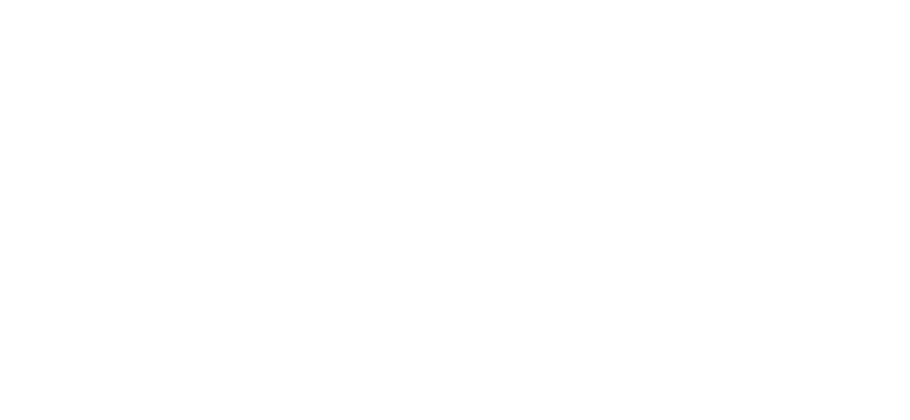
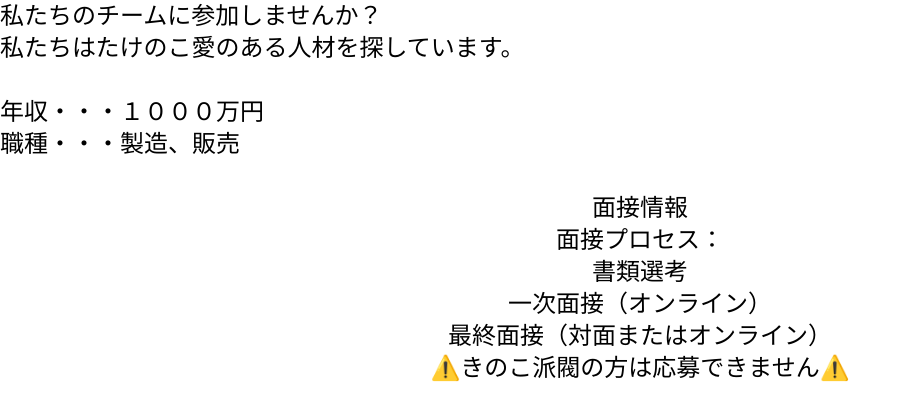
Before and after one commit to wedinc/fortune-island, a React (Create React App) app: page /recruitment in a window 1280 px wide. Shown: the top 420 px of the page, without its empty margins (0-910 px from the left). Built offline with nearby package versions, Linux system fonts and the light colour scheme.

Commit message:
タスク１タスク６更新タスク７追加

```diff
--- a/src/pages/Home.jsx
+++ b/src/pages/Home.jsx
@@ -71,20 +71,25 @@
             height={1080}
             objectFit="cover"
           />
-          <div className="absolute inset-0 flex items-center justify-center">
-            <div className="text-center text-black">
-              <h2 className="text-4xl font-bold mb-4">
+        </section>
+
+        <div className="flex items-center justify-center text-center text-black mb-8">
+          <div>
+            <h2 className="text-4xl font-bold mb-8">
               たけのこが未来を創造する
             </h2>
             <p className="text-xl mb-8">
               私たちは、革新的なソリューションで社会に貢献します
             </p>
-              <Button size="lg" variant="secondary" onClick={handleClickAbout}>
+            <Button
+              className="text-black bg-transparent border border-black text-3xl"
+              variant="secondary"
+              onClick={handleClickAbout}
+            >
               詳細はこちら
             </Button>
           </div>
         </div>
-        </section>
 
         <section className="py-16">
           <div className="container mx-auto">
--- a/src/pages/Product.jsx
+++ b/src/pages/Product.jsx
@@ -12,7 +12,9 @@
     <div className="container mx-auto flex flex-col sm:flex-row justify-between items-center">
       <h1 className="text-2xl font-bold">たけのこの里</h1>
       <Image src="https://yomerunet.com/wp-content/uploads/2021/11/%E3%81%9F%E3%81%91%E3%81%AE%E3%81%93%E3%81%AE%E9%87%8C.jpg" />
-      <p className="font-bold">チョコとクッキーのおいしいコラボレーション</p>
+      <p className="font-bold">
+        チョコとクッキーのおいしいコラボレーション
+      </p>
     </div>
   );
 }
--- a/src/pages/Recruitment.jsx
+++ b/src/pages/Recruitment.jsx
@@ -7,5 +7,25 @@
 export default function Recruitment() {
   // const navigate = useNavigate();
 
-  return <div></div>;
+  return (
+    <div className="text-2xl text-black">
+      <h1>私たちのチームに参加しませんか？</h1>
+      <p className="mb-8">私たちはたけのこ愛のある人材を探しています。</p>
+
+      <p>年収・・・１０００万円</p>
+      <p className="mb-8">職種・・・製造、販売</p>
+
+      <h1 className="container mx-auto text-center">面接情報</h1>
+      <p className="container mx-auto text-center">
+        面接プロセス：
+        <ol>
+          <li>書類選考</li>
+          <li>一次面接（オンライン）</li>
+          <li>最終面接（対面またはオンライン）</li>
+          <li>⚠️きのこ派閥の方は応募できません⚠️</li>
+        </ol>
+      </p>
+
+    </div>
+  );
 }
```
Lines whose indentation alone changed are shown as unchanged.
